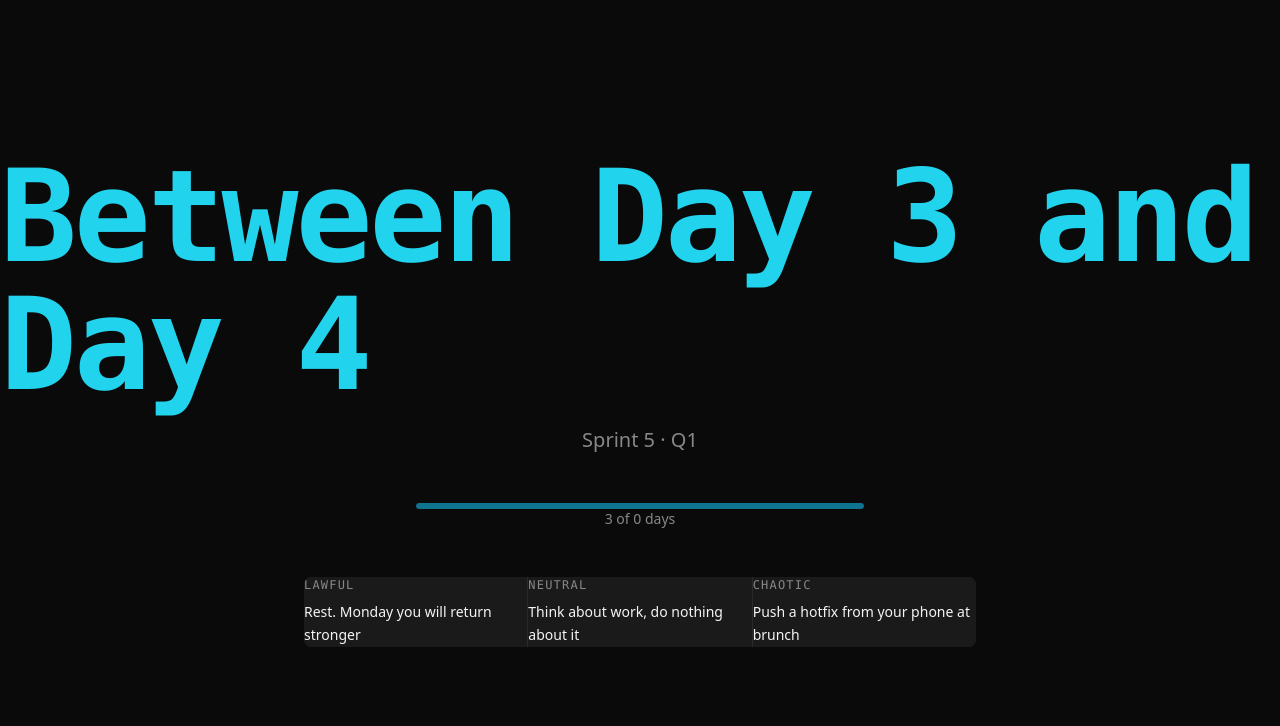
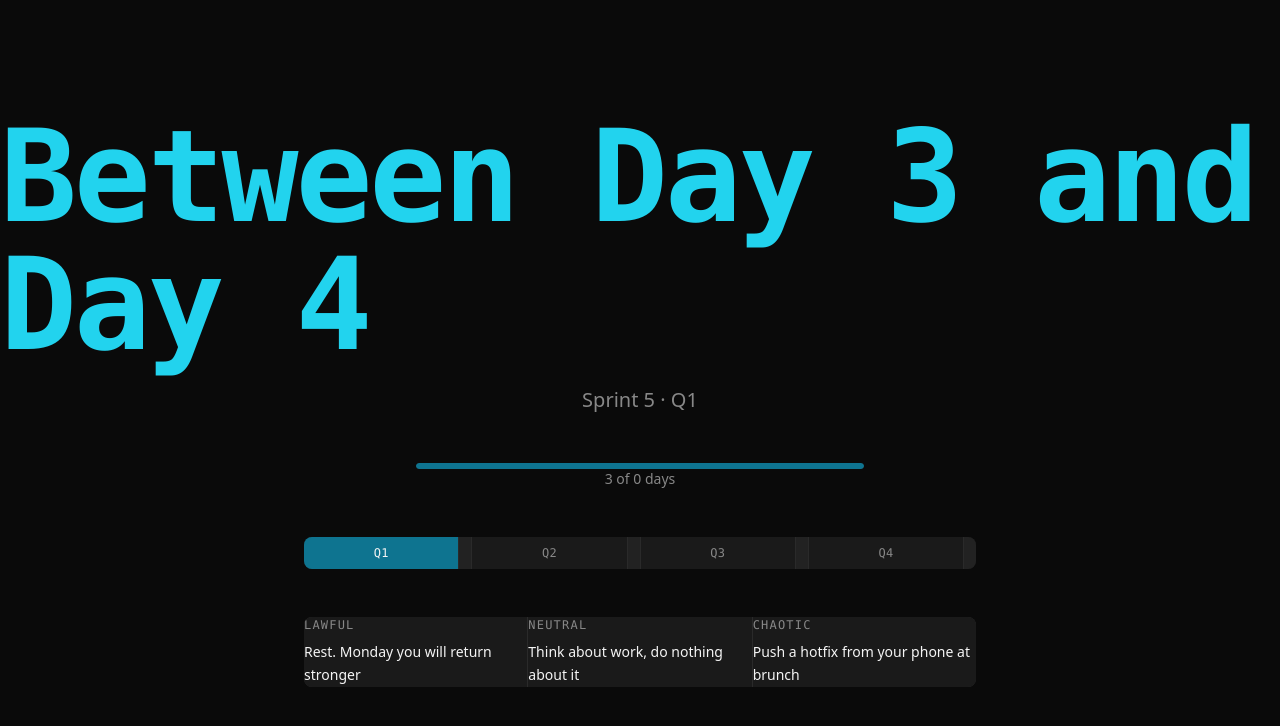
Before and after one commit to sacortesh/project-tell-me-the-sprint-day, a Next.js app: page / in a window 1280 px wide. Shown: the top 726 px of the page. Built offline with nearby package versions, Linux system fonts and the light colour scheme.

Commit message:
feat(ui): add quarter timeline component [phase-3.1]
Horizontal timeline showing all 4 quarters with buffer week segments.
Current quarter is highlighted using accent color. Segment widths are
proportional to calendar days. Wired into homepage between progress
bar and alignment box.

```diff
--- a/src/app/page.tsx
+++ b/src/app/page.tsx
@@ -4,6 +4,7 @@ import { getTips } from "@/lib/sprint-tips";
 import SprintDayHero from "@/components/SprintDayHero";
 import SprintAlignmentBox from "@/components/SprintAlignmentBox";
 import SprintProgress from "@/components/SprintProgress";
+import QuarterTimeline from "@/components/QuarterTimeline";
 
 export const dynamic = "force-dynamic";
 export const revalidate = 3600;
@@ -16,6 +17,7 @@ export default function Home() {
     <div className="flex flex-col items-center gap-12">
       <SprintDayHero info={info} />
       <SprintProgress info={info} />
+      <QuarterTimeline info={info} config={DEFAULT_CONFIG} />
       <SprintAlignmentBox tips={tips} />
     </div>
   );
--- /dev/null
+++ b/src/components/QuarterTimeline.tsx
@@ -0,0 +1,96 @@
+import type { SprintConfig, SprintInfo } from "@/lib/sprint-config";
+
+const WEEKS_PER_QUARTER = 13;
+const DAYS_PER_WEEK = 7;
+
+interface TimelineSegment {
+  kind: "quarter" | "buffer";
+  quarter: number;
+  calendarDays: number;
+  label: string;
+}
+
+function buildTimelineSegments(config: SprintConfig): TimelineSegment[] {
+  const buffers = [
+    config.bufferWeeks.afterQ1,
+    config.bufferWeeks.afterQ2,
+    config.bufferWeeks.afterQ3,
+    config.bufferWeeks.afterQ4,
+  ];
+  const quarterDays = WEEKS_PER_QUARTER * DAYS_PER_WEEK; // 91
+
+  const segments: TimelineSegment[] = [];
+
+  for (let q = 0; q < 4; q++) {
+    const quarter = q + 1;
+    segments.push({
+      kind: "quarter",
+      quarter,
+      calendarDays: quarterDays,
+      label: `Q${quarter}`,
+    });
+
+    const bufferDays = buffers[q] * DAYS_PER_WEEK;
+    if (bufferDays > 0) {
+      segments.push({
+        kind: "buffer",
+        quarter,
+        calendarDays: bufferDays,
+        label: "",
+      });
+    }
+  }
+
+  return segments;
+}
+
+export default function QuarterTimeline({
+  info,
+  config,
+}: {
+  info: SprintInfo;
+  config: SprintConfig;
+}) {
+  const segments = buildTimelineSegments(config);
+  const totalDays = segments.reduce((sum, s) => sum + s.calendarDays, 0);
+
+  return (
+    <div className="w-full max-w-2xl">
+      <div className="flex h-8 rounded-lg overflow-hidden gap-px bg-border">
+        {segments.map((seg, i) => {
+          const widthPct = (seg.calendarDays / totalDays) * 100;
+          const isCurrent =
+            seg.kind === "quarter"
+              ? seg.quarter === info.quarter && !info.isBufferWeek
+              : seg.quarter === info.quarter && info.isBufferWeek;
+
+          return (
+            <div
+              key={i}
+              className={`relative flex items-center justify-center transition-colors ${
+                seg.kind === "buffer"
+                  ? isCurrent
+                    ? "bg-accent-dim/40"
+                    : "bg-surface/50"
+                  : isCurrent
+                    ? "bg-accent-dim"
+                    : "bg-surface"
+              }`}
+              style={{ width: `${widthPct}%` }}
+            >
+              {seg.kind === "quarter" && (
+                <span
+                  className={`text-xs font-mono tracking-wide ${
+                    isCurrent ? "text-text" : "text-text-muted"
+                  }`}
+                >
+                  {seg.label}
+                </span>
+              )}
+            </div>
+          );
+        })}
+      </div>
+    </div>
+  );
+}
```
